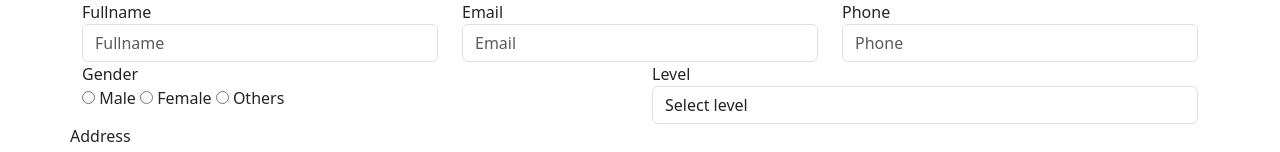
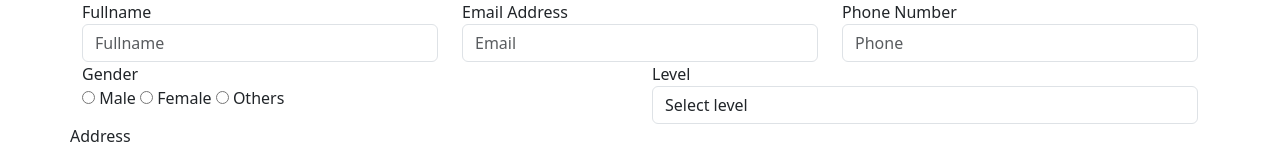
Before and after one commit to tilakbbasnet/student-frontend, an Angular app: page /new in a window 1280 px wide. Shown: the top 152 px of the page. Built offline with nearby package versions, Linux system fonts and the light colour scheme.

Commit message:
new test changes

```diff
--- a/src/app/pages/new-student/new-student.component.html
+++ b/src/app/pages/new-student/new-student.component.html
@@ -7,12 +7,12 @@
             </div>
 
             <div class="form-group col-sm-4">
-                <label for="email">Email</label>
+                <label for="email">Email Address</label>
                 <input type="text" class="form-control" placeholder="Email" formControlName="email"/>
             </div>
 
             <div class="form-group col-sm-4">
-                <label for="phone">Phone</label>
+                <label for="phone">Phone Number</label>
                 <input type="text" class="form-control" placeholder="Phone" formControlName="phone"/>
             </div>
         </div>
--- a/src/app/pages/student-list/student-list.component.ts
+++ b/src/app/pages/student-list/student-list.component.ts
@@ -33,6 +33,7 @@
   deleteStudent(id: number): void {
     this.studentService.deleteStudent(id).subscribe((result: string) => {
       if(result === 'success') {
+        console.log('Student deleted successfully');
         this.getStudentList();
         alert('Student deleted successfully!');
       } else {
```
